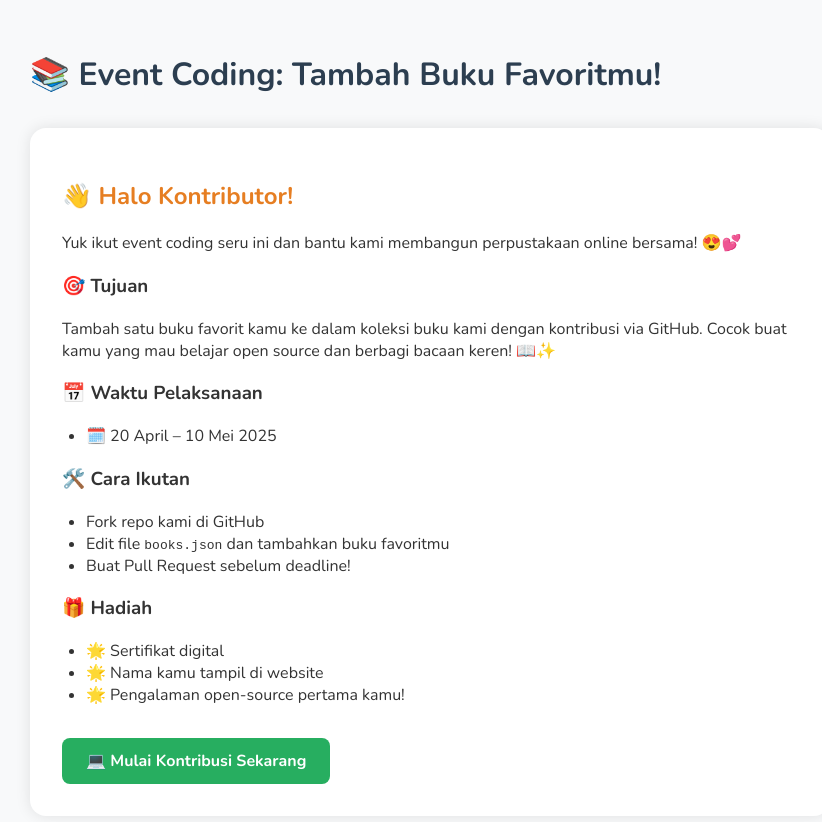
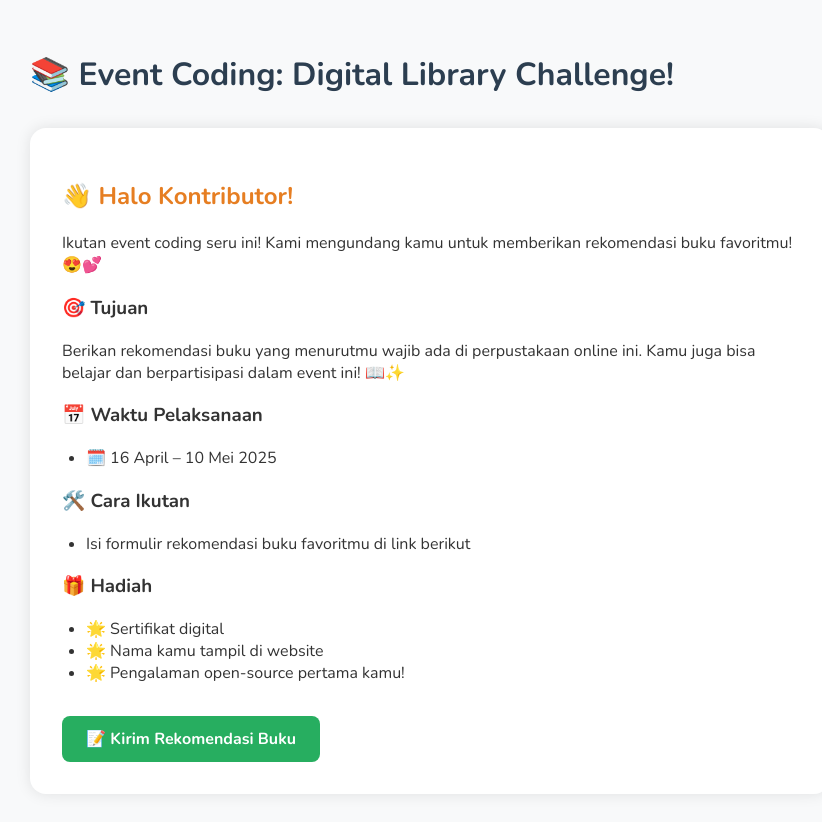
Before and after one commit to Angelikahutasoit/Angelikahutasoit.github.io, a plain HTML site: page event.html in a window 1280 px wide. Shown: the whole page, without its empty margins (210-1032 px from the left). Drawn offline with nearby package versions, Linux system fonts and the light colour scheme.

Commit message:
Update event.html

```diff
--- a/event.html
+++ b/event.html
@@ -3,7 +3,7 @@
 <head>
   <meta charset="UTF-8" />
   <meta name="viewport" content="width=device-width, initial-scale=1.0"/>
-  <title>Event Coding – Tambah Buku Favoritmu</title>
+  <title>Event Coding – Digital Library Challenge</title>
   <link href="https://fonts.googleapis.com/css2?family=Nunito:wght@400;700&display=swap" rel="stylesheet"/>
   <style>
     body {
@@ -51,24 +51,22 @@
 </head>
 <body>
   <div class="container">
-    <h1>📚 Event Coding: Tambah Buku Favoritmu!</h1>
+    <h1>📚 Event Coding: Digital Library Challenge!</h1>
     <div class="event-card">
       <h2>👋 Halo Kontributor!</h2>
-      <p>Yuk ikut event coding seru ini dan bantu kami membangun perpustakaan online bersama! 😍💕</p>
+      <p>Ikutan event coding seru ini! Kami mengundang kamu untuk memberikan rekomendasi buku favoritmu! 😍💕</p>
 
       <h3>🎯 Tujuan</h3>
-      <p>Tambah satu buku favorit kamu ke dalam koleksi buku kami dengan kontribusi via GitHub. Cocok buat kamu yang mau belajar open source dan berbagi bacaan keren! 📖✨</p>
+      <p>Berikan rekomendasi buku yang menurutmu wajib ada di perpustakaan online ini. Kamu juga bisa belajar dan berpartisipasi dalam event ini! 📖✨</p>
 
       <h3>📅 Waktu Pelaksanaan</h3>
       <ul>
-        <li>🗓️ 20 April – 10 Mei 2025</li>
+        <li>🗓️ 16 April – 10 Mei 2025</li>
       </ul>
 
       <h3>🛠️ Cara Ikutan</h3>
       <ul>
-        <li>Fork repo kami di GitHub</li>
-        <li>Edit file <code>books.json</code> dan tambahkan buku favoritmu</li>
-        <li>Buat Pull Request sebelum deadline!</li>
+        <li>Isi formulir rekomendasi buku favoritmu di link berikut</li>
       </ul>
 
       <h3>🎁 Hadiah</h3>
@@ -78,7 +76,7 @@
         <li>🌟 Pengalaman open-source pertama kamu!</li>
       </ul>
 
-      <a class="btn" href="https://github.com/NAMA-KAMU/REPO-KAMU" target="_blank">💻 Mulai Kontribusi Sekarang</a>
+      <a class="btn" href="https://forms.gle/xyz123" target="_blank">📝 Kirim Rekomendasi Buku</a>
     </div>
   </div>
 </body>
```
